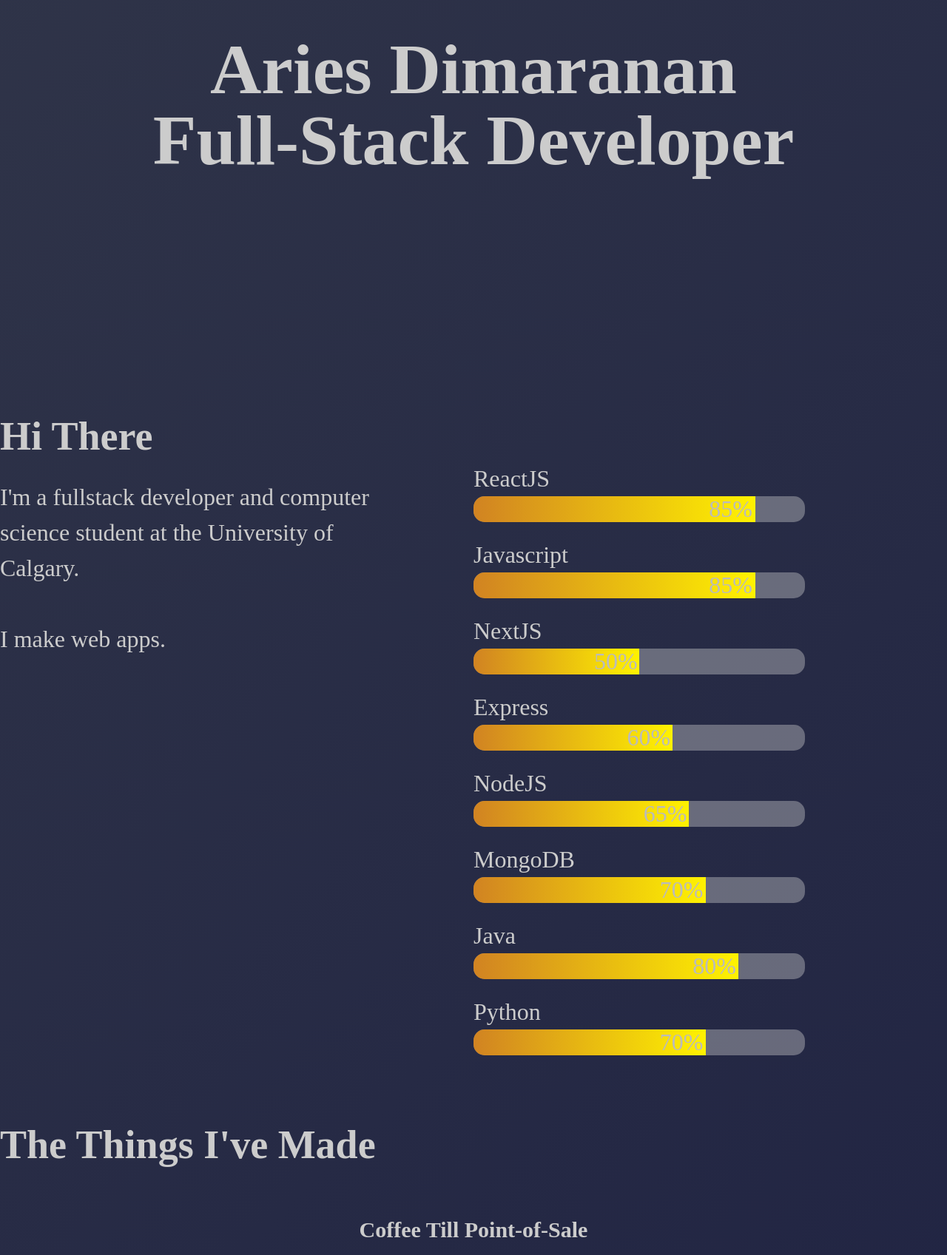
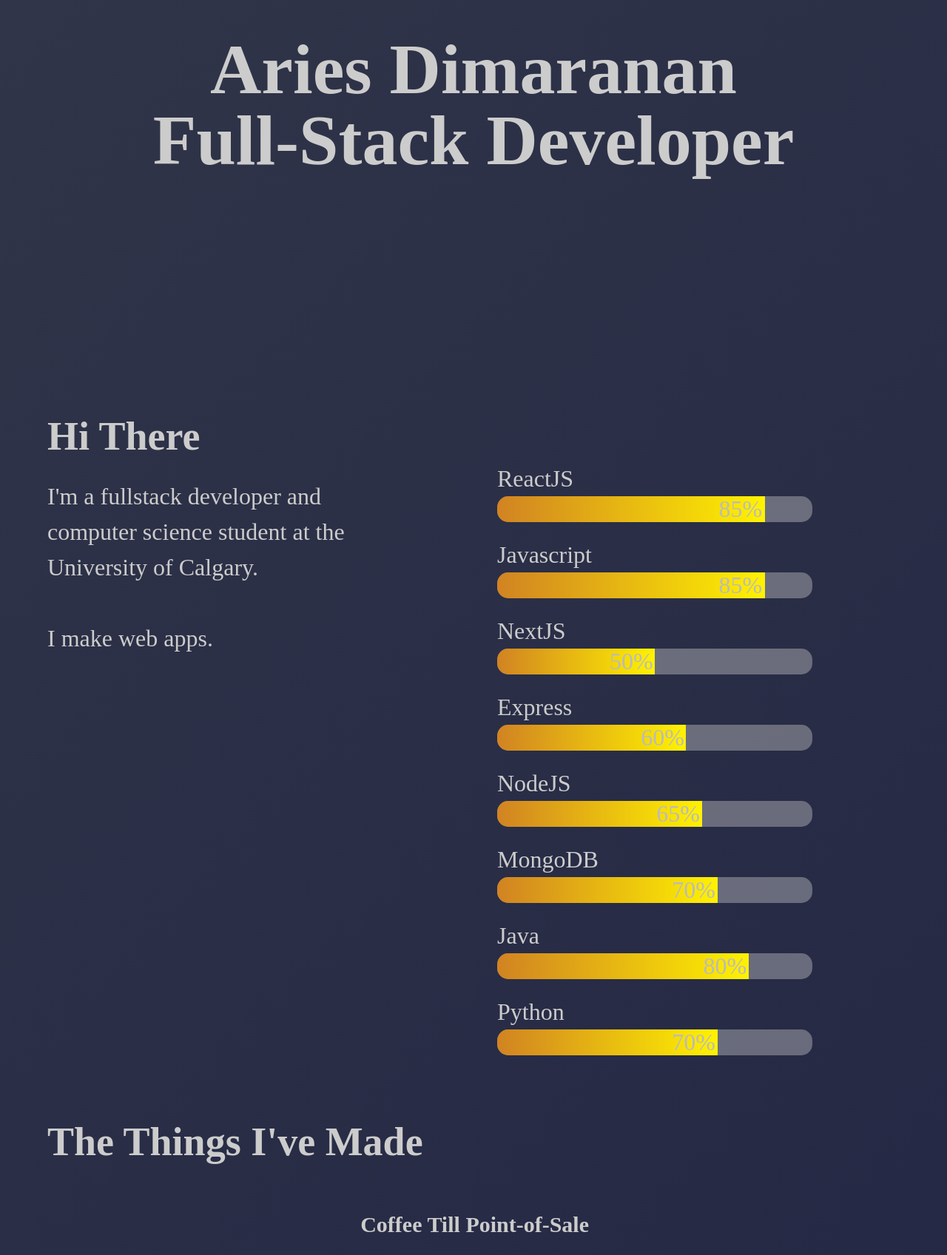
Before and after one commit to AD-Blue/me-site, a Next.js app: page / in a window 1280 px wide. Shown: the part 210-1907 px from the top of the page at 74% size. Built offline with nearby package versions, Linux system fonts and the light colour scheme; a web font is replaced by a local one.

Commit message:
Added Socials images

```diff
--- a/pages/index.js
+++ b/pages/index.js
@@ -1,8 +1,9 @@
 import Head from 'next/head';
-import { Flex, Box, Heading, Text } from '@chakra-ui/react';
+import { Flex, Box, Heading, Text, Link } from '@chakra-ui/react';
 import SkillList from '../components/SkillList';
 import styles from '../styles/Home.module.css';
 import ProjectCard from '../components/ProjectCard';
+import Image from 'next/image';
 
 export default function Home() {
     return (
@@ -13,7 +14,7 @@ export default function Home() {
             <Flex
                 className={styles.main}
                 direction='column'
-                h='550vh'
+                h='650vh'
                 alignContent='center'
             >
                 <Box textAlign="center" mt='20%'>
@@ -24,7 +25,7 @@ export default function Home() {
                         Full-Stack Developer
                     </Heading>
                 </Box>
-                <Flex direction='column' mt='25%'>
+                <Flex direction='column' mt='25%' ml='5%'>
                     <Heading as='h3' size='xl' color='#ccc' fontSize='54px'>
                         Hi There
                     </Heading>
@@ -42,7 +43,7 @@ export default function Home() {
                     <Heading as='h3' size='xl' fontSize='54px' color='#ccc' mt='7%' mb='5%'>
                         The Things I've Made
                     </Heading>
-                    <Flex align='center' direction='column'>
+                    <Flex align='center' direction='column' mr='5%'>
                         <Heading as='h4' size='lg' color='#ccc' mb='2%'>Coffee Till Point-of-Sale</Heading>
                         <ProjectCard img="/images/coffeetill.PNG" url="https://coffee-till.netlify.app/" />
                         <Heading as='h4' size='lg' color='#ccc' mb='2%' mt='5%'>Cookbook</Heading>
@@ -50,6 +51,21 @@ export default function Home() {
                         <Heading as='h4' size='lg' color='#ccc' mb='2%' mt='5%'>Zapr Blogs</Heading>
                         <ProjectCard img="/images/zapr.PNG" url="https://zapr.netlify.app/" />
                     </Flex>
+
+                    <Heading as='h3' size='xl' fontSize='54px' color='#ccc' mt='7%' mb='5%'>
+                        Know What You Want to Make? Let's Talk
+                    </Heading>
+                    <Flex direction='row'>
+                        <Flex direction='column' justify='space-between' h='300px'>
+                            <Link href='https://www.github.com/AD-Blue' isExternal='true'>
+                                <Image src='/images/github.png' height={120} width={120} />
+                            </Link>
+                            <Link href='https://www.linkedin.com/in/aries-dimaranan-5664b91a1/' isExternal='true'>
+                                <Image src='/images/linkedin.png' height={100} width={120} />
+                            </Link>
+                        </Flex>
+                    </Flex>
+
                 </Flex>
             </Flex>
         </>
```
Also changed, not shown: public/images/github.png (added), public/images/linkedin.png (added).
